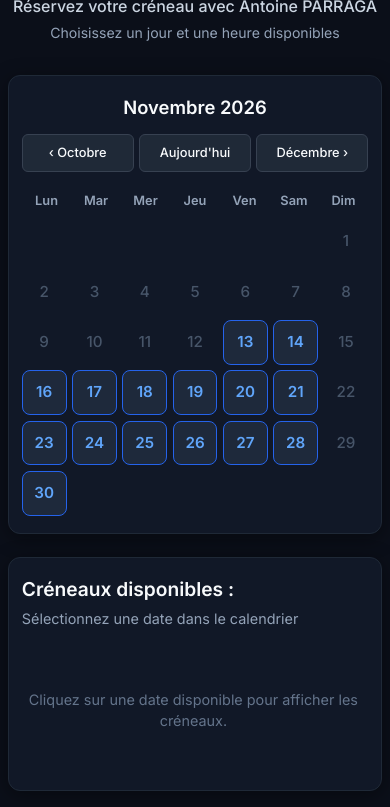
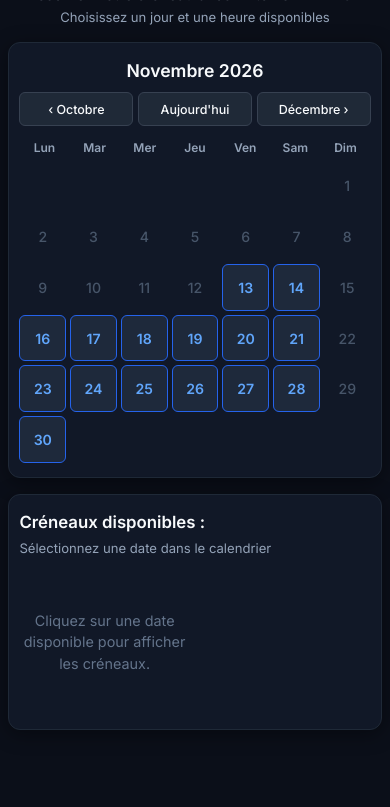
Before and after one commit to PARRAGAantoine/prise-de-rdv, a plain HTML site: page index.html in a window 390 px wide. Shown: the part 67-874 px from the top of the page. After the commit the page ends 844 px from the top, so only its background shows below. Drawn offline with Linux system fonts and the light colour scheme; no server answers.

Commit message:
Affichage mobile optimise: defilement automatique vers les heures et grille 2 colonnes

```diff
--- a/app.js
+++ b/app.js
@@ -228,7 +228,7 @@ function renderCalendar(year, month) {
 
     if (slots.length > 0) {
       dayEl.classList.add('available');
-      dayEl.addEventListener('click', () => selectDate(dateStr, slots));
+      dayEl.addEventListener('click', () => selectDate(dateStr, slots, true));
     } else {
       dayEl.classList.add('disabled');
     }
@@ -246,7 +246,7 @@ function renderCalendar(year, month) {
   }
 }
 
-function selectDate(dateStr, slots) {
+function selectDate(dateStr, slots, isUserClick = false) {
   selectedDate = dateStr;
 
   document.querySelectorAll('.day-cell').forEach(el => {
@@ -276,6 +276,16 @@ function selectDate(dateStr, slots) {
     btn.addEventListener('click', () => openBookingModal(dateStr, slot));
     container.appendChild(btn);
   });
+
+  // Défilement automatique fluide vers les heures sur mobile et tablette
+  if (isUserClick && window.innerWidth <= 880) {
+    setTimeout(() => {
+      const slotsBox = document.querySelector('.slots-box');
+      if (slotsBox) {
+        slotsBox.scrollIntoView({ behavior: 'smooth', block: 'start' });
+      }
+    }, 80);
+  }
 }
 
 function openBookingModal(dateStr, slot) {
--- a/style.css
+++ b/style.css
@@ -180,12 +180,18 @@ body {
 }
 
 .slots-grid {
-  display: flex;
-  flex-direction: column;
-  gap: 0.65rem;
-  max-height: 420px;
+  display: grid;
+  grid-template-columns: repeat(2, 1fr);
+  gap: 0.6rem;
+  max-height: 440px;
   overflow-y: auto;
   padding-right: 0.2rem;
+}
+
+@media (min-width: 881px) {
+  .slots-grid {
+    grid-template-columns: 1fr;
+  }
 }
 
 .placeholder-text {
@@ -437,23 +443,33 @@ body {
 /* Mobile (<= 580px) */
 @media (max-width: 580px) {
   body {
-    padding: 1rem 0.5rem;
+    padding: 0.8rem 0.5rem;
+  }
+
+  .page-header {
+    margin-bottom: 0.9rem;
   }
 
   .main-title {
-    font-size: 1.65rem;
+    font-size: 1.45rem;
+    margin-bottom: 0.2rem;
   }
 
   .subtitle {
-    font-size: 1rem;
+    font-size: 0.92rem;
+    margin-bottom: 0.15rem;
   }
 
   .instruction {
-    font-size: 0.88rem;
+    font-size: 0.82rem;
+  }
+
+  .booking-layout {
+    gap: 1rem;
   }
 
   .calendar-box, .slots-box {
-    padding: 1.1rem 0.8rem;
+    padding: 0.9rem 0.65rem;
     border-radius: 12px;
   }
 
@@ -461,31 +477,69 @@ body {
   .calendar-top {
     flex-direction: column;
     align-items: stretch;
-    gap: 0.75rem;
+    gap: 0.5rem;
+    margin-bottom: 0.8rem;
   }
 
   .calendar-top h2 {
     text-align: center;
-    font-size: 1.15rem;
+    font-size: 1.1rem;
   }
 
   .nav-buttons {
     display: flex;
     width: 100%;
-    gap: 0.35rem;
+    gap: 0.3rem;
   }
 
   .btn-nav, .btn-today {
     flex: 1;
     min-width: 0;
-    font-size: 0.8rem;
-    padding: 0 0.35rem;
-    height: 38px;
+    font-size: 0.78rem;
+    padding: 0 0.3rem;
+    height: 34px;
     text-align: center;
     justify-content: center;
     white-space: nowrap;
     overflow: hidden;
     text-overflow: ellipsis;
+  }
+
+  .weekdays-row {
+    font-size: 0.75rem;
+    margin-bottom: 0.35rem;
+  }
+
+  .days-grid {
+    gap: 0.25rem;
+  }
+
+  .day-cell {
+    min-height: 34px;
+    font-size: 0.88rem;
+    border-radius: 6px;
+  }
+
+  /* Créneaux sur mobile */
+  .slots-heading {
+    font-size: 1.05rem;
+  }
+
+  .selected-date-text {
+    font-size: 0.82rem;
+    margin-bottom: 0.7rem;
+  }
+
+  .slots-grid {
+    grid-template-columns: repeat(2, 1fr);
+    gap: 0.45rem;
+  }
+
+  .slot-btn {
+    padding: 0.55rem 0.3rem;
+    min-height: 38px;
+    font-size: 0.88rem;
+    border-radius: 6px;
   }
 
   .field-row {
@@ -505,11 +559,6 @@ body {
   .btn-cancel, .btn-confirm {
     width: 100%;
   }
-
-  .day-cell {
-    min-height: 42px;
-    font-size: 0.95rem;
-  }
 }
 
 @media (max-width: 380px) {
```
